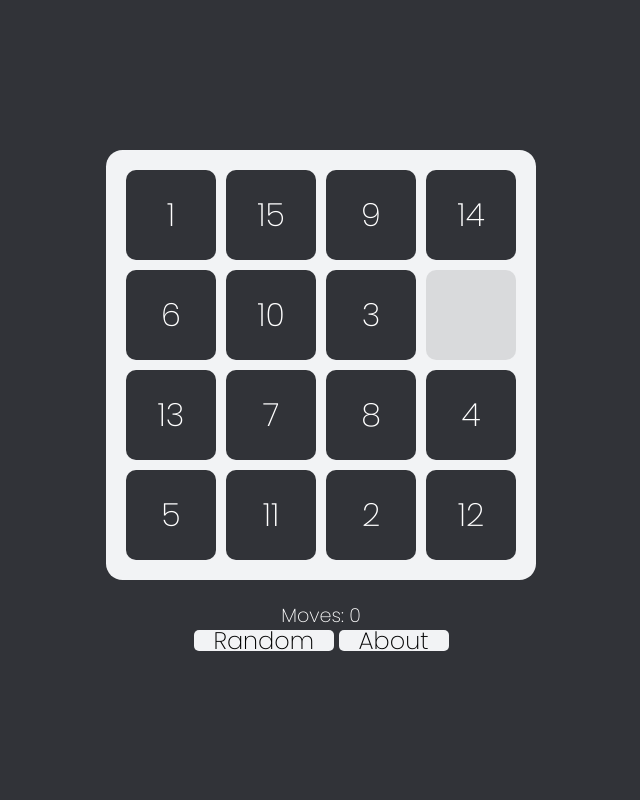
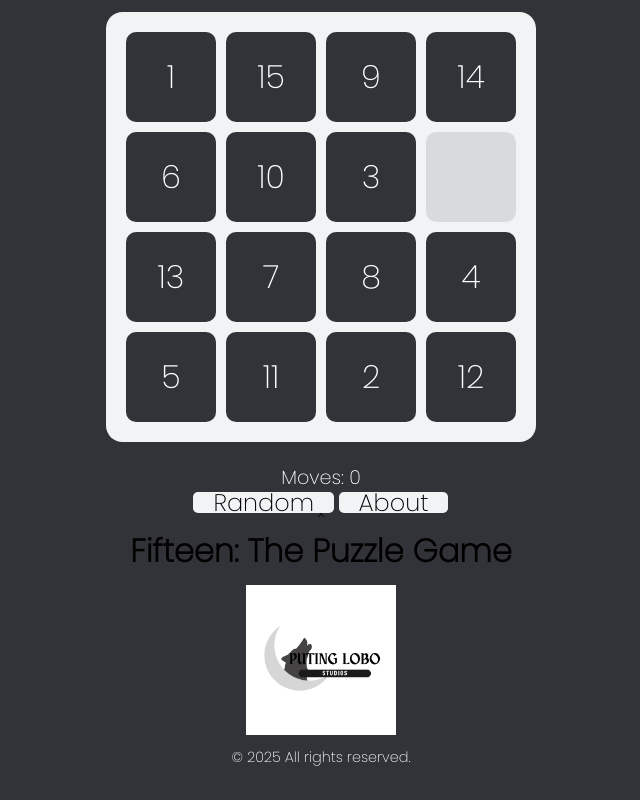
Before and after one commit to moonlighthowling616/15-puzzle, a plain HTML site: page index.html in a window 1280 px wide. Shown: the whole page, without its empty margins (319-959 px from the left). Drawn offline with Linux system fonts and the light colour scheme.

Commit message:
Update index.html

```diff
--- a/index.html
+++ b/index.html
@@ -18,12 +18,14 @@
       </div>
       <span id="move-counter">Moves: 0</span>
 
-      <div id="about-box" class="hidden">
-        <h1>Fifteen: The Puzzle Game</h1>
-        <img src="logo.png" alt="Logo" class="footer-logo">
-        <p class="footer-text">© 2025 All rights reserved.</p>
-      </div>
-    </div>
+      <div id="about-modal" class="modal hidden">
+  <div class="modal-content">
+    <span class="close-btn" id="close-about">&times;</span>
+    <h1>Fifteen: The Puzzle Game</h1>
+    <img src="logo.png" alt="Logo" class="footer-logo">
+    <p class="footer-text">© 2025 All rights reserved.</p>
+  </div>
+</div>
 
     <div id="message">COMPLETED! :3</div>
   </div>
```
